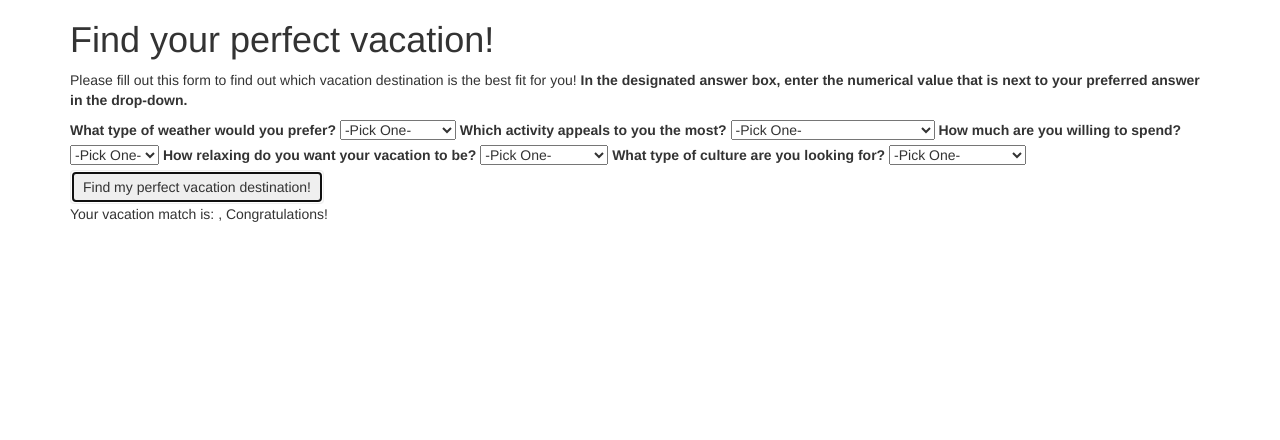
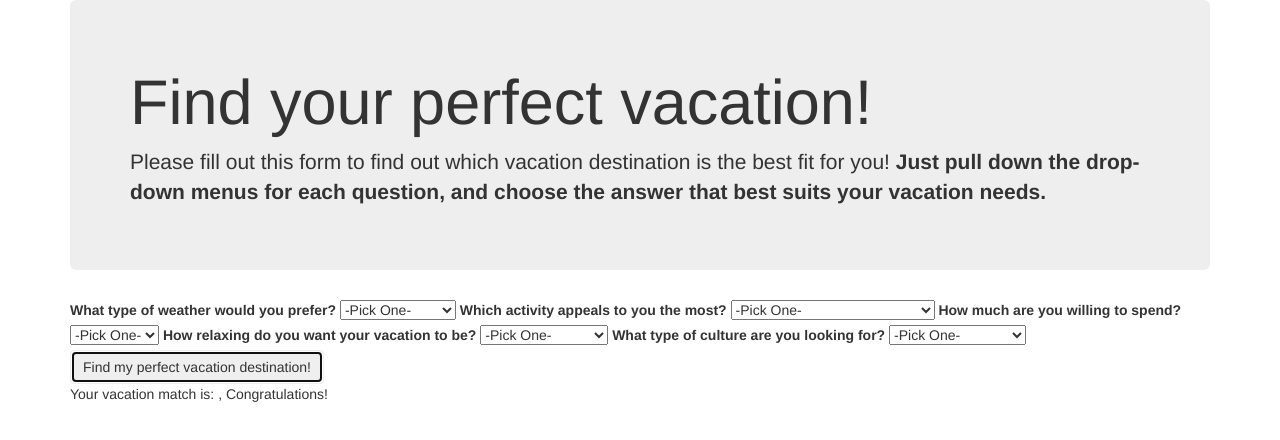
Before and after one commit to CCulkins/code-review-2, a plain HTML site: page index.html in a window 1280 px wide. Both pictures are taken after a click on the button "Find my perfect vacation destination!". Drawn offline with Linux system fonts and the light colour scheme.

Commit message:
add a jumbotron

```diff
--- a/index.html
+++ b/index.html
@@ -9,13 +9,18 @@
    </head>
 
   <body>
+
+
+
     <div class="container">
+      <div class="jumbotron">
      <h1>Find your perfect vacation!</h1>
 
      <p>Please fill out this form to find out which vacation destination is the
-       best fit for you! <strong>In the designated answer box, enter the numerical
-         value that is next to your preferred answer in the drop-down.</strong></p>
-
+       best fit for you! <strong>Just pull down the drop-down menus for each question, and
+       choose the answer that best suits your vacation needs.</strong></p>
+</div>
+<div class"container">
      <form id="vacation">
 <!-- Oh, dear...
        <label for="weatherQ">What type of weather would you prefer?</label>
--- a/js/scripts.js
+++ b/js/scripts.js
@@ -7,28 +7,28 @@ $(document).ready(function() {
     var relaxInput = $("select#relax").val();
     var cultureInput = $("select#culture").val();
 
-    if (weatherInput=== "weather1" && relaxInput=== "activity" && budgetInput=== "budget1") {
+    if (weatherInput=== "weather1" && activityInput=== "activity1" && budgetInput=== "budget1") {
       var vacationmatch = "A";
     }
-    if (weatherInput=== "weather1" && relaxInput=== "activity"   && budgetInput=== "budget2") {
+    if (weatherInput=== "weather1" && activityInput=== "activity1" && budgetInput=== "budget2") {
       var vacationmatch = "B";
     }
-    if (weatherInput=== "weather1" && relaxInput=== "activity" && budgetInput=== "budget2") {
+    if (weatherInput=== "weather1" && activityInput=== "activity2" && budgetInput=== "budget2") {
       var vacationmatch = "C";
     }
-    if (weatherInput=== "weather2" && relaxInput=== "activity" && budgetInput=== "budget2") {
+    if (weatherInput=== "weather2" && activityInput=== "activity1" && budgetInput=== "budget2") {
       var vacationmatch = "D";
     }
-    if (weatherInput=== "weather2" && relaxInput=== "activity" && budgetInput=== "budget2") {
+    if (weatherInput=== "weather2" && activityInput=== "activity2" && budgetInput=== "budget2") {
       var vacationmatch = "E";
     }
-    if (weatherInput=== "weather2" && relaxInput=== "activity" && budgetInput=== "budget1") {
+    if (weatherInput=== "weather2" && activityInput=== "activity1" && budgetInput=== "budget1") {
       var vacationmatch = "F";
     }
-    if (weatherInput=== "weather2" && relaxInput=== "activity" && budgetInput=== "budget1") {
+    if (weatherInput=== "weather2" && activityInput=== "activity2" && budgetInput=== "budget1") {
       var vacationmatch = "G";
     }
-    if (weatherInput=== "weather1" && relaxInput=== "activity" && budgetInput=== "budget1") {
+    if (weatherInput=== "weather1" && activityInput=== "activity2" && budgetInput=== "budget1") {
       var vacationmatch = "H";
     }
 
```
Also changed, not shown: img/amsterdam.jpg (added), img/barbados.jpg (added), img/moutain.jpg (added).
